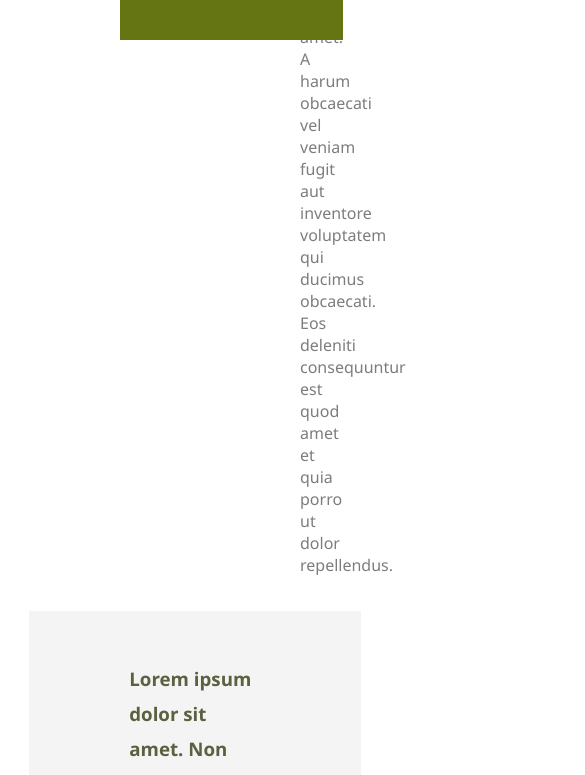
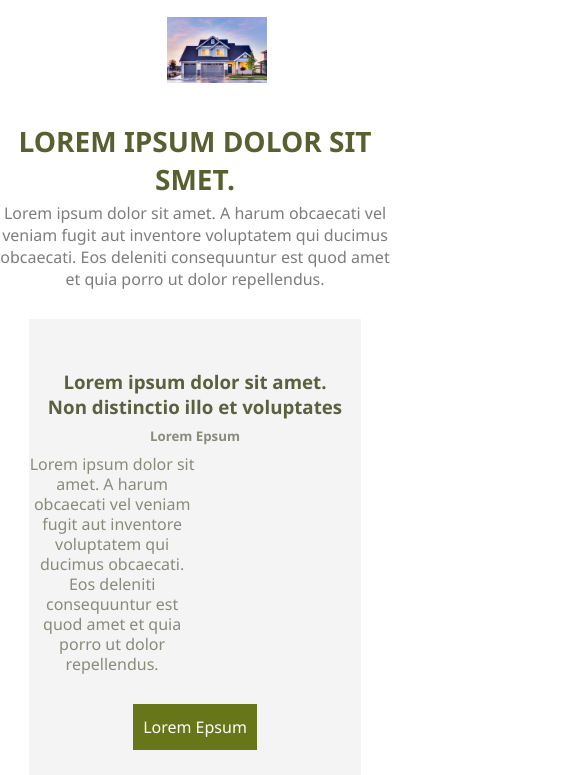
Before and after one commit to rabeahmed2002/destined-project, a plain HTML site: page index.html in a window 390 px wide. Shown: the part 731-1506 px from the top of the page, 585 px wide, since content can reach past the window. Drawn offline with Linux system fonts and the light colour scheme.

Commit message:
first commit

```diff
--- a/index.html
+++ b/index.html
@@ -5,10 +5,11 @@
     <meta http-equiv="X-UA-Compatible" content="IE=edge">
     <meta name="viewport" content="width=device-width, initial-scale=1">
     <link rel="stylesheet" href="style.css">
+    <!-- <link rel="stylesheet" href="style copy.css"> -->
     <title>destined practice project</title>
 </head>
 <body>
-    <div class="body">
+    <!-- <div class="body">
 
         <img class="logo" src="destined.jpg">
 
@@ -30,7 +31,7 @@
 
         </div>
 
-    </div>
+    </div>  -->
 
     <div class="menu-section">
 
@@ -110,7 +111,7 @@
 
         </div>
 
-        <img class="box-section__image" src="pic2.jpg">
+        <!-- <img class="box-section__image" src="pic2.jpg"> -->
 
     </div>
 
@@ -129,7 +130,7 @@
         </div>
     </div>
 
-    <div class="contact-box">
+    <!-- <div class="contact-box">
 
         <img class="contact-box__img" src="pic3.jpg">
 
@@ -142,7 +143,7 @@
             </form>
         </div>
 
-    </div>
+    </div> -->
 
 
 </body>
--- a/style.css
+++ b/style.css
@@ -16,15 +16,18 @@
 .header{
     background-color:rgba(244, 244, 244, 1);
     padding: 40px 20px;
+    flex-direction: row;
 }
 
 .header-pic{
-    display: block;
+    display: flex;
     margin: auto 600px;
+    height: auto;
+    max-width: 50%;
 }
 
 .header-text-para{
-    position: absolute;
+    position: relative;
     background: rgba(101, 117, 19, 1);
     width: 35%;
     padding: 25px 43px;
@@ -55,8 +58,15 @@
     margin-left: 360px;
 }
 
+/*
+2nd section
+*/
+
 .menu-section__title{
-    text-align: center;
+    display: flex;
+    justify-content: center;
+    /* text-align: center; */
+    align-items: center;
     padding: 50px 0px;
     color: rgba(88, 96, 49, 1);
     font-family: 'Segoe UI', Tahoma, Geneva, Verdana, sans-serif;
@@ -70,10 +80,6 @@
     font-family: 'Segoe UI', Tahoma, Geneva, Verdana, sans-serif;
     margin: -40px 300px;
 }
-
-/*
-2nd section
-*/
 
 .box-section{
     display: block;
@@ -104,9 +110,9 @@
 
 .box-section__para{
     padding: 0px 100px;
+    width: 50%;
     font-family: 'Segoe UI', Tahoma, Geneva, Verdana, sans-serif;
     color: rgba(137, 140, 123, 1);
-    width: 50%;
     line-height: 20px;
 }
 
@@ -124,7 +130,6 @@
 .box-section__image{
     float: right;
     width: 30%;
-    display: inline-block;
     margin: -277px 94px;
 }
 
@@ -152,5 +157,55 @@
     background: rgba(117, 130, 48, 1);
     padding: 23px 34px;
     margin: 17px 551px;
+}
 
-}
+@media (max-width: 800px) {
+
+    /* header logo */
+    .logo{
+        width: 10%;
+        display: block;
+        margin: 0 auto;
+    }
+
+    /*1st section*/
+
+
+
+    /*2nd section*/
+    .menu-section__para{
+        margin: -46px 0px;
+    }
+    .menu-section__title{
+        text-align: center;
+        font-size: 28px;
+    }
+    .box-section__title{
+        padding: 0px 16px;
+        line-height: 25px;
+        text-align: center;
+    }
+    .box-section__heading{
+        text-align: center;
+    }
+    .box-section__para{
+        text-align: center;
+        display: flex;
+        padding: 0px 0px;
+    }
+    .box-section{
+        height: auto;
+    }
+    .box-section__btn{
+        display: block;
+        margin: 0 auto;
+        margin-top: 30px;
+    }
+    .box-section__image{
+        display: inline;
+        margin-top: 20px;
+
+    }
+
+
+  }
```
